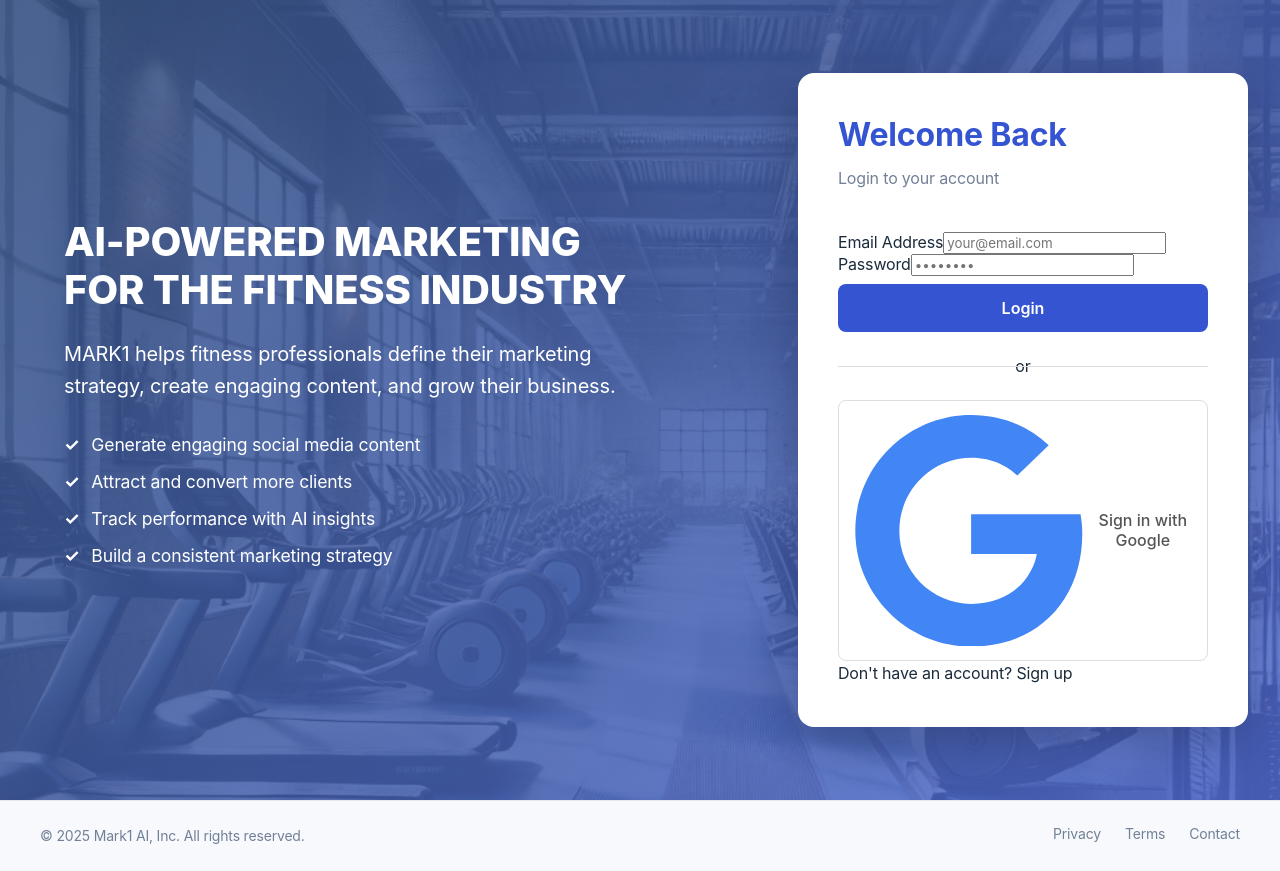
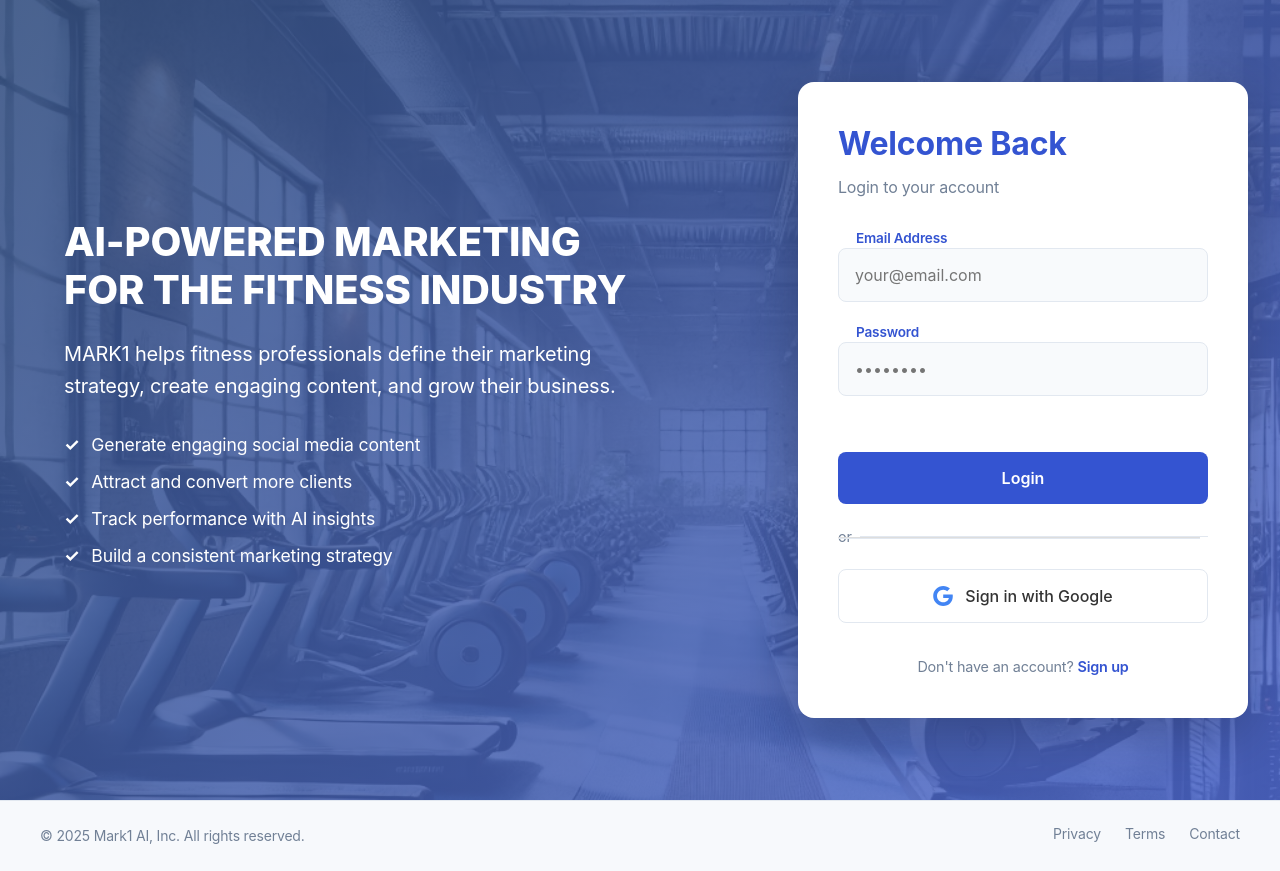
Before and after one commit to fsilva7456/mark1, a Next.js app: page / in a window 1280 px wide. Built offline with nearby package versions, Linux system fonts and the light colour scheme; no server answers.

Commit message:
Fix login card styling issues while maintaining new layout

```diff
--- a/styles/Home.module.css
+++ b/styles/Home.module.css
@@ -491,3 +491,160 @@
   background-color: var(--secondary-dark);
   transform: translateY(-2px);
 }
+
+/* Restore form element styling */
+.formGroup {
+  margin-bottom: 2rem;
+  position: relative;
+  padding-top: 0.5rem;
+}
+
+.formGroup label {
+  position: absolute;
+  top: -10px;
+  left: 10px;
+  font-size: 0.85rem;
+  font-weight: 600;
+  color: var(--primary-color);
+  background-color: white;
+  padding: 0 8px;
+  z-index: 1;
+  transition: all 0.2s ease;
+}
+
+.formGroup input {
+  width: 100%;
+  padding: 1rem 1rem;
+  border: 1px solid #e2e8f0;
+  border-radius: 8px;
+  font-size: 1rem;
+  transition: all 0.3s;
+  background-color: #f8fafc;
+}
+
+.formGroup input:focus {
+  outline: none;
+  border-color: var(--primary-color);
+  box-shadow: 0 0 0 3px rgba(52, 84, 209, 0.1);
+  background-color: white;
+}
+
+/* Button styling */
+.loginButton {
+  background-color: var(--primary-color);
+  color: white;
+  border: none;
+  border-radius: 8px;
+  padding: 1rem;
+  font-size: 1rem;
+  font-weight: 600;
+  cursor: pointer;
+  transition: all 0.3s;
+  margin-top: 1.5rem;
+  width: 100%;
+  position: relative;
+  overflow: hidden;
+}
+
+.loginButton:hover {
+  background-color: var(--primary-hover);
+  transform: translateY(-2px);
+  box-shadow: 0 4px 12px rgba(52, 84, 209, 0.25);
+}
+
+.loginButton:disabled {
+  opacity: 0.7;
+  cursor: not-allowed;
+  transform: none;
+  box-shadow: none;
+}
+
+/* Google sign-in button */
+.googleButton {
+  display: flex;
+  align-items: center;
+  justify-content: center;
+  gap: 0.75rem;
+  width: 100%;
+  padding: 1rem;
+  margin-top: 1rem;
+  background-color: white;
+  color: #333;
+  border: 1px solid #e2e8f0;
+  border-radius: 8px;
+  font-size: 1rem;
+  font-weight: 500;
+  cursor: pointer;
+  transition: all 0.3s;
+}
+
+.googleButton:hover {
+  background-color: #f8fafc;
+  border-color: #cbd5e0;
+  transform: translateY(-2px);
+  box-shadow: 0 4px 12px rgba(0, 0, 0, 0.05);
+}
+
+.googleIcon {
+  width: 20px;
+  height: 20px;
+}
+
+/* Divider styling */
+.divider {
+  display: flex;
+  align-items: center;
+  text-align: center;
+  margin: 1.5rem 0;
+  color: var(--text-light);
+  font-size: 0.9rem;
+}
+
+.divider:before,
+.divider:after {
+  content: '';
+  flex: 1;
+  border-bottom: 1px solid #e2e8f0;
+}
+
+.divider:before {
+  margin-right: 0.5rem;
+}
+
+.divider:after {
+  margin-left: 0.5rem;
+}
+
+/* Error message styling */
+.error {
+  background-color: #feebc8;
+  color: var(--error-color);
+  padding: 1rem;
+  border-radius: 8px;
+  margin-bottom: 1.5rem;
+  font-size: 0.9rem;
+}
+
+/* Form footer styling */
+.formFooter {
+  margin-top: 2rem;
+  text-align: center;
+  font-size: 0.9rem;
+  color: var(--text-light);
+}
+
+.formFooter a {
+  color: var(--primary-color);
+  font-weight: 600;
+  text-decoration: none;
+}
+
+.formFooter a:hover {
+  text-decoration: underline;
+}
+
+/* Form layout */
+.form {
+  display: flex;
+  flex-direction: column;
+}
```
